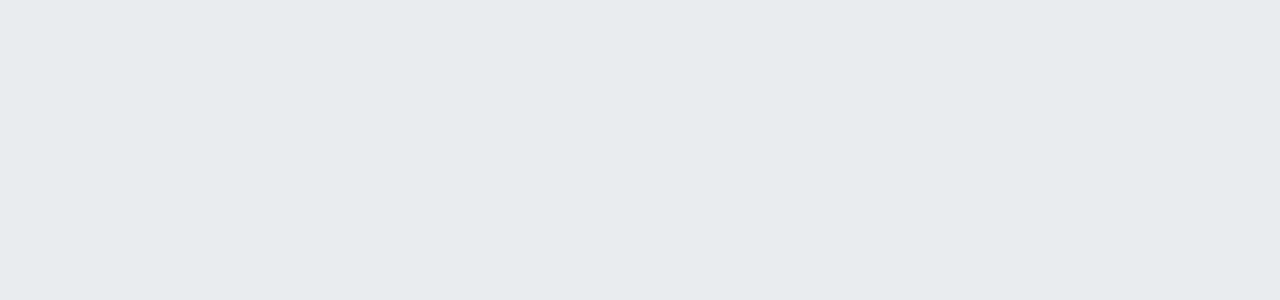
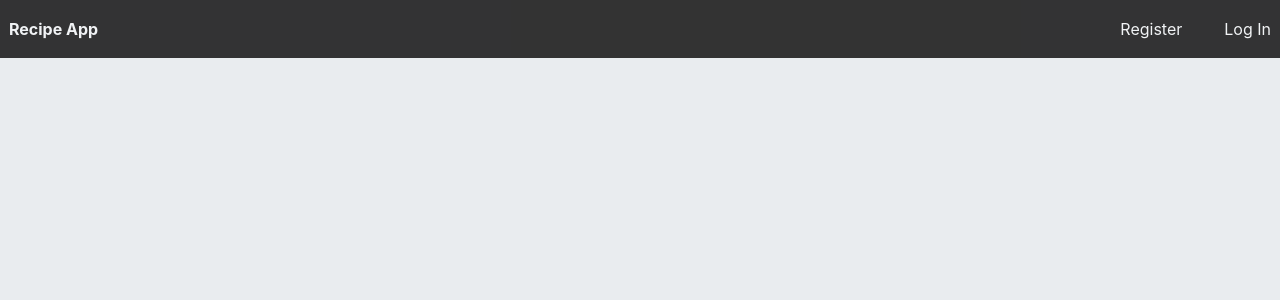
Before and after one commit to kmilewczyk96/RecipeApp, a React (Vite) app in the folder frontend/: page /my-profile in a window 1280 px wide. Before the commit this address had no page. Shown: the top 300 px of the page. Built offline with nearby package versions, Linux system fonts and the light colour scheme.

Commit message:
Frontend Router updated with my-profile sub-page. Authentication header added to userDetailLoader.

```diff
--- a/frontend/src/App.jsx
+++ b/frontend/src/App.jsx
@@ -7,7 +7,7 @@
 import {logoutAction} from "./pages/Logout.js";
 import RegisterPage, {registerAction} from "./pages/RegisterPage.jsx";
 import RootPage from "./pages/RootPage.jsx";
-import UserProfilePage, {userProfileLoader} from "./pages/UserProfilePage.jsx";
+import UserDetailPage, {userDetailLoader} from "./pages/UserDetailPage.jsx";
 
 
 const router = createBrowserRouter([
@@ -36,7 +36,14 @@
       {
         path: "users",
         children: [
-          {path: ":userID", element: <UserProfilePage/>, loader: userProfileLoader},
+          {path: ":userID", element: <UserDetailPage/>, loader: userDetailLoader},
+        ]
+      },
+      {
+        path: "my-profile",
+        id: "my-profile",
+        children: [
+          {index: true, element: <UserDetailPage/>}
         ]
       }
     ]
--- a/frontend/src/components/layout/MainNavigationBar.jsx
+++ b/frontend/src/components/layout/MainNavigationBar.jsx
@@ -11,7 +11,7 @@
       <li>
         <NavLink
           className={({isActive}) => isActive ? style["active"] : null}
-          to={"/user"}
+          to={"/my-profile"}
         >My Profile</NavLink>
       </li>
       <li>
@@ -45,7 +45,7 @@
     <header className={style["main-navigation"]}>
       <nav>
         <div>
-          <NavLink to={"/"} className={style["banner"]}>RecipeApp</NavLink>
+          <NavLink to={"/"} className={style["banner"]}>Recipe App</NavLink>
           <ul>
             <li>
 
--- a/frontend/src/components/layout/MainNavigationBar.module.css
+++ b/frontend/src/components/layout/MainNavigationBar.module.css
@@ -47,3 +47,17 @@
     border-bottom-color: #f8f9fa;
   }
 }
+
+.banner:link,
+.banner:visited {
+  background-color: transparent;
+  text-decoration: none;
+  font-family: inherit;
+  font-size: 1.6rem;
+  font-weight: 700;
+  color: #f1f3f5;
+  border: 1px solid rgba(0, 0, 0, 0);
+  transition: color 0.5s, border 0.5s;
+
+  padding: 0.4rem 0.8rem;
+}
--- /dev/null
+++ b/frontend/src/pages/MyProfilePage.jsx
@@ -0,0 +1,6 @@
+export default function MyProfilePage() {
+  return (
+    <>
+    </>
+  );
+};
--- /dev/null
+++ b/frontend/src/pages/UserDetailPage.jsx
@@ -0,0 +1,29 @@
+import {json} from "react-router-dom";
+
+import {getToken} from "../util/auth-token.js";
+
+
+export default function UserDetailPage() {
+  return (
+    <>
+    </>
+  );
+};
+export async function userDetailLoader({request, params}){
+  const userID = params["userID"] + "/";
+  const response = await fetch("http://localhost:8000/api/user/users/" + userID, {
+    method: "GET",
+    headers: {
+      "Authorization": "Token " + getToken()
+    }
+  });
+
+  if (!response.ok) {
+    throw json({message: "Something went wrong."}, {
+      status: 404,
+      statusText: "User does not exist."
+    });
+  }
+
+  return response.json();
+}
--- a/frontend/src/pages/UserProfilePage.jsx
+++ /dev/null
@@ -1,22 +0,0 @@
-import {json} from "react-router-dom";
-
-
-export default function UserProfilePage() {
-  return (
-    <>
-    </>
-  );
-};
-export async function userProfileLoader({request, params}){
-  const userID = params["userID"] + "/";
-  const response = await fetch("http://localhost:8000/api/user/users/" + userID);
-
-  if (!response.ok) {
-    throw json({message: "Something went wrong."}, {
-      status: 404,
-      statusText: "User does not exist."
-    });
-  }
-
-  return response.json();
-}
```
Also changed, not shown: 1 other file (tests, documents, lock files or other folders).
